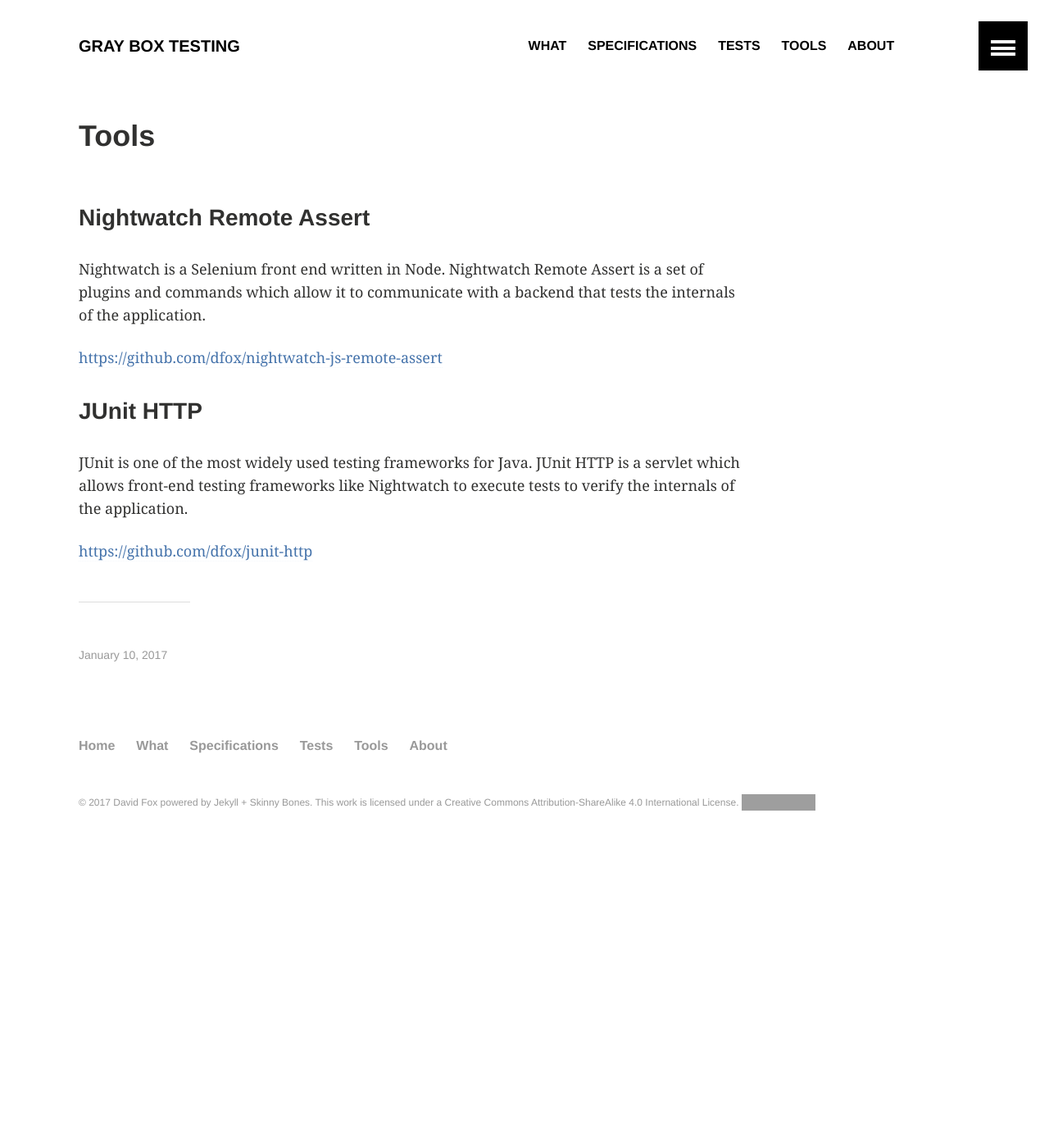
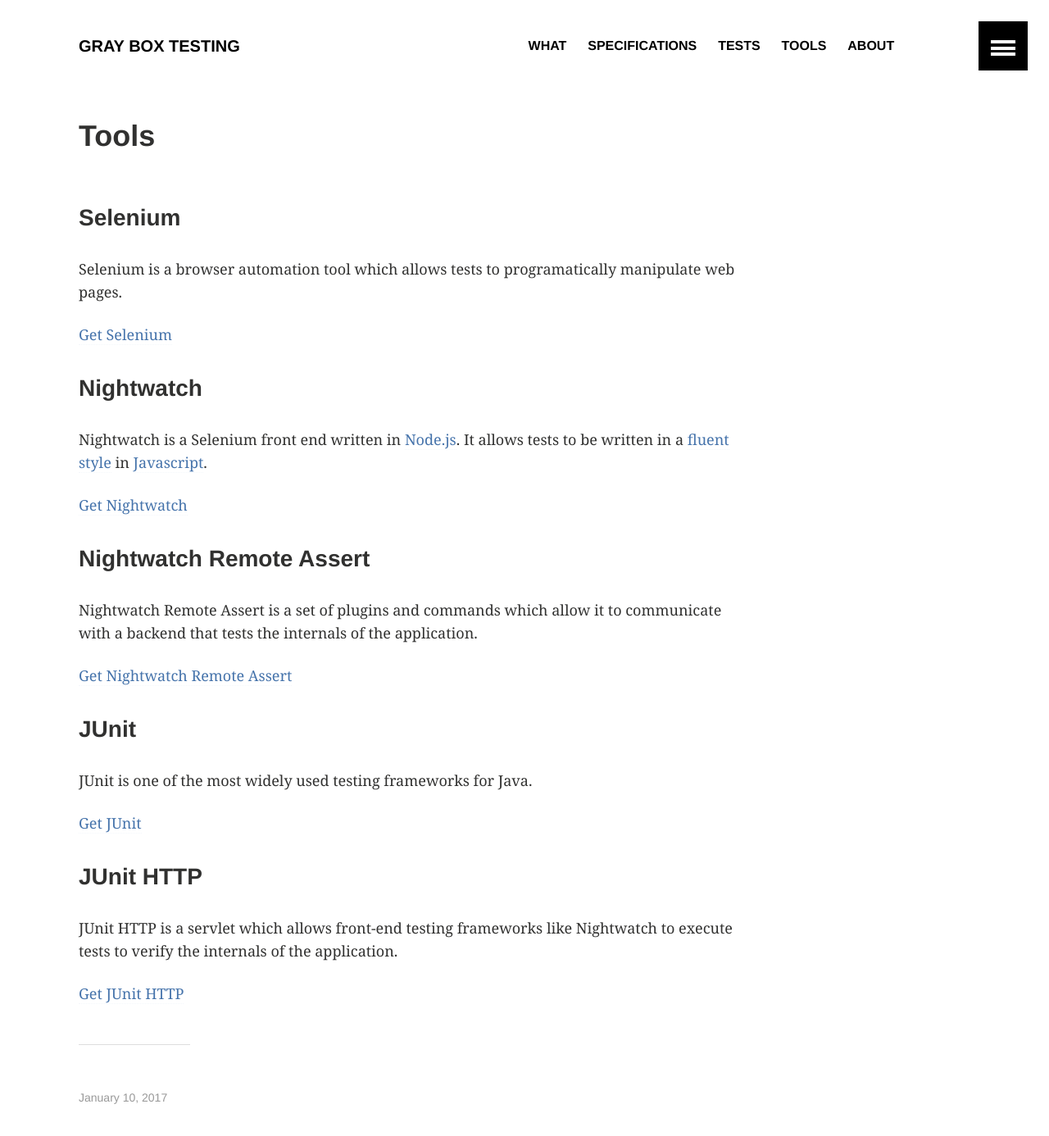
Before and after one commit to dfox/graybox-testing.org, a Jekyll site: the page built from tools/index.md, in a window 1280 px wide and 1400 px high. Shown: the top 1386 px of the window at 82% size. Built offline with Jekyll 4.4.1, drawn with Linux system fonts in a browser that asks for light colours; grey boxes are pictures that could not be loaded.

Commit message:
Updated tools section

```diff
--- a/tools/index.md
+++ b/tools/index.md
@@ -12,19 +12,42 @@ share: false
 ads: false
 ---
 
+### Selenium
+
+Selenium is a browser automation tool which allows tests to
+programatically manipulate web pages.
+
+[Get Selenium](http://www.seleniumhq.org)
+
+### Nightwatch
+
+Nightwatch is a Selenium front end written in
+[Node.js](https://nodejs.org). It allows tests to be written in a
+[fluent style](https://www.martinfowler.com/bliki/FluentInterface.html)
+in
+[Javascript](https://developer.mozilla.org/en-US/docs/Web/JavaScript).
+
+[Get Nightwatch](http://nightwatchjs.org)
+
 ### Nightwatch Remote Assert
 
-Nightwatch is a Selenium front end written in Node. Nightwatch Remote
-Assert is a set of plugins and commands which allow it to communicate
-with a backend that tests the internals of the application.
+Nightwatch Remote Assert is a set of plugins and commands which allow
+it to communicate with a backend that tests the internals of the
+application.
 
-[https://github.com/dfox/nightwatch-js-remote-assert](https://github.com/dfox/nightwatch-js-remote-assert)
+[Get Nightwatch Remote Assert](https://github.com/dfox/nightwatch-js-remote-assert)
+
+### JUnit
+
+JUnit is one of the most widely used testing frameworks for
+Java.
+
+[Get JUnit](http://junit.org)
 
 ### JUnit HTTP
 
-JUnit is one of the most widely used testing frameworks for
-Java. JUnit HTTP is a servlet which allows front-end testing
-frameworks like Nightwatch to execute tests to verify the internals of
-the application.
+JUnit HTTP is a servlet which allows front-end testing frameworks like
+Nightwatch to execute tests to verify the internals of the
+application.
 
-[https://github.com/dfox/junit-http](https://github.com/dfox/junit-http)
+[Get JUnit HTTP](https://github.com/dfox/junit-http)
```
Also changed, not shown: other parts of tools/index.md (+1 -1 lines).
